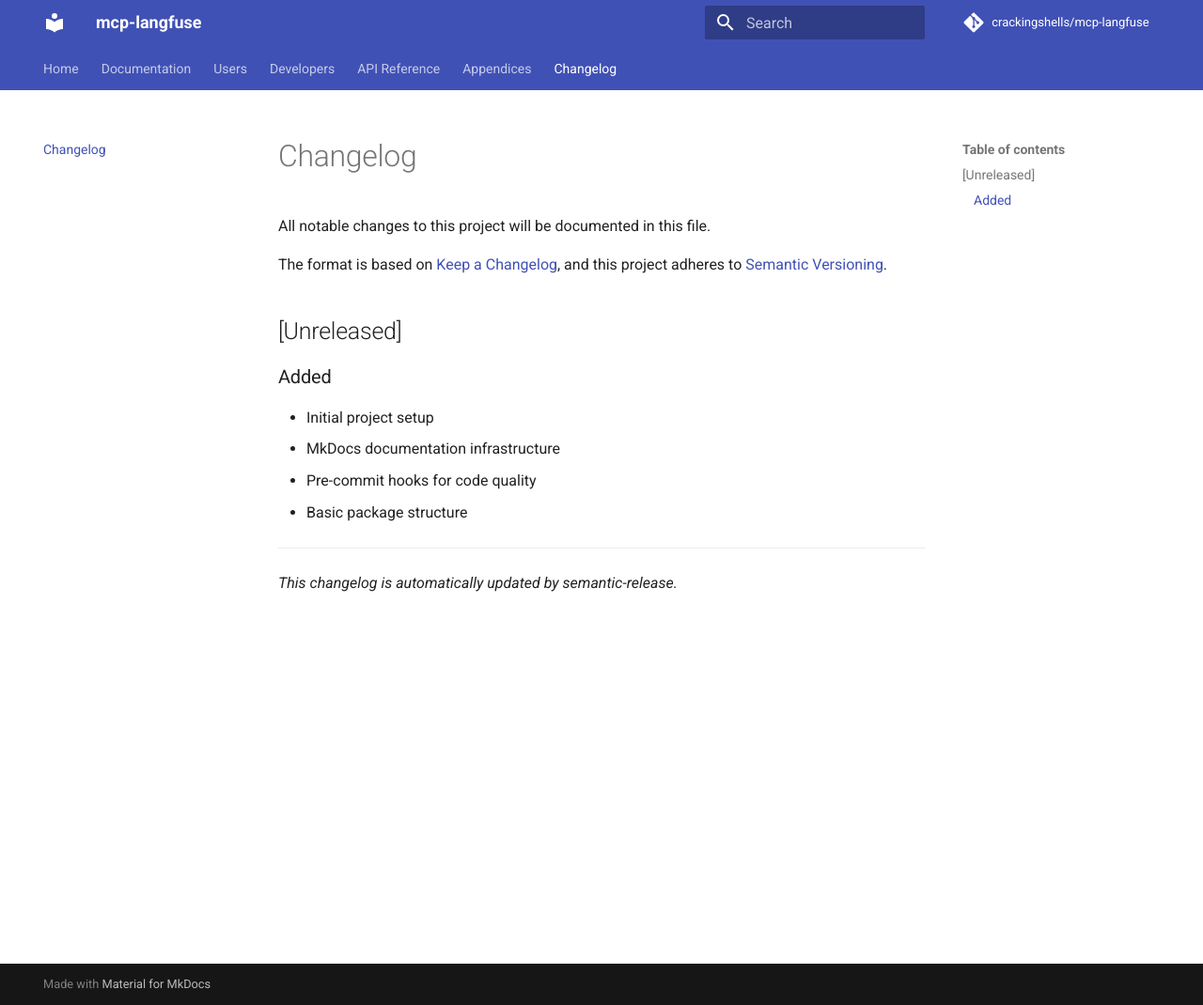
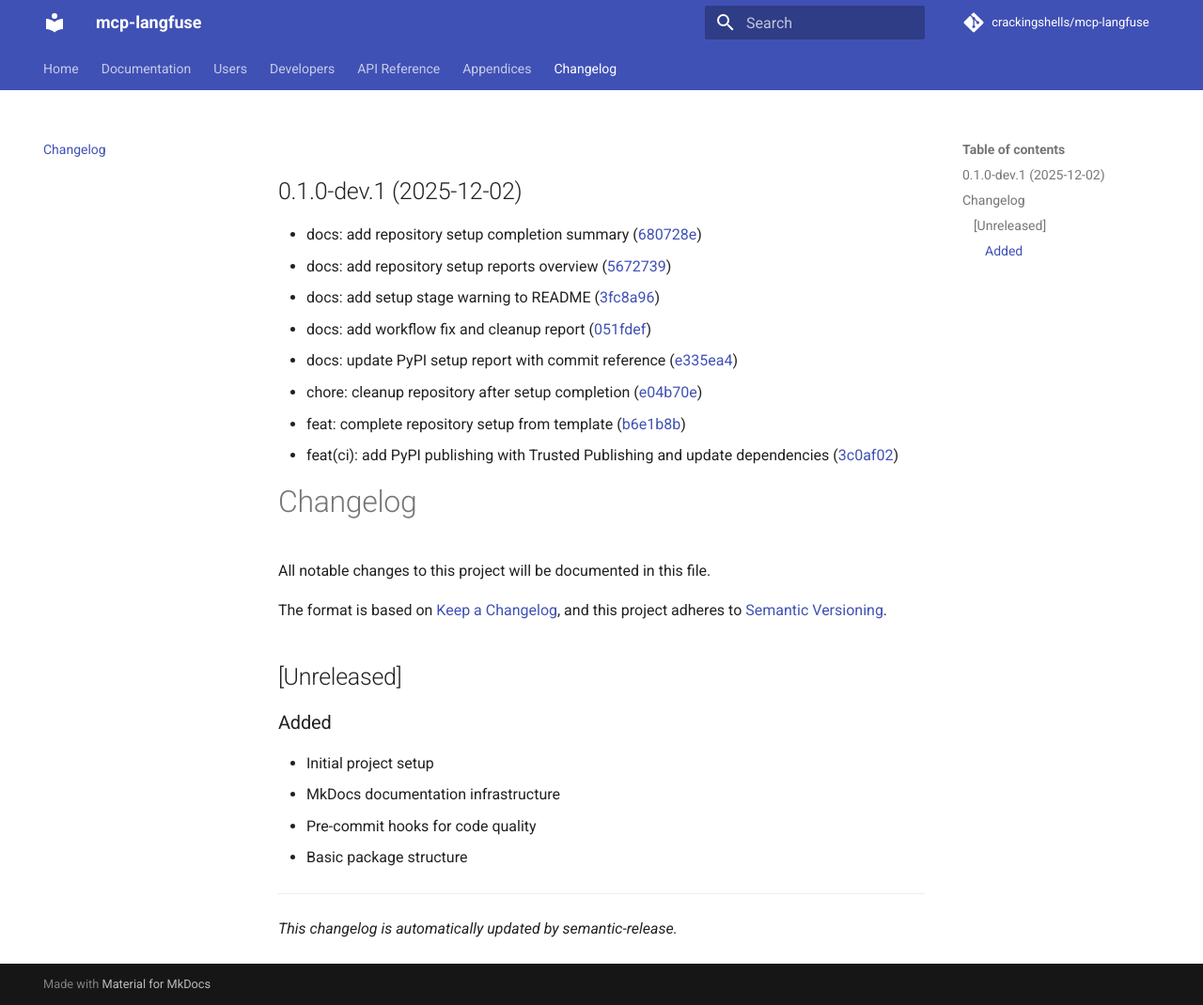
Before and after one commit to CrackingShells/mcp-langfuse, an MkDocs documentation site: the page built from docs/CHANGELOG.md, in a window 1280 px wide and 1070 px high. Shown: the whole window at 94% size. Built offline with MkDocs 1.6.1 and Material for MkDocs 9.7.7, drawn with Linux system fonts in a browser that asks for light colours; comment, search, counter and statistics services are not loaded.

Commit message:
chore(release): 0.1.0-dev.1 [skip ci]
## 0.1.0-dev.1 (2025-12-02)

* docs: add repository setup completion summary ([680728e](https://github.com/CrackingShells/mcp-langfuse/commit/680728e))
* docs: add repository setup reports overview ([5672739](https://github.com/CrackingShells/mcp-langfuse/commit/5672739))
* docs: add setup stage warning to README ([3fc8a96](https://github.com/CrackingShells/mcp-langfuse/commit/3fc8a96))
* docs: add workflow fix and cleanup report ([051fdef](https://github.com/CrackingShells/mcp-langfuse/commit/051fdef))
* docs: update PyPI setup report with commit reference ([e335ea4](https://github.com/CrackingShells/mcp-langfuse/commit/e335ea4))
* chore: cleanup repository after setup completion ([e04b70e](https://github.com/CrackingShells/mcp-langfuse/commit/e04b70e))
* feat: complete repository setup from template ([b6e1b8b](https://github.com/CrackingShells/mcp-langfuse/commit/b6e1b8b))
* feat(ci): add PyPI publishing with Trusted Publishing and update dependencies ([3c0af02](https://github.com/CrackingShells/mcp-langfuse/commit/3c0af02))

```diff
--- a/docs/CHANGELOG.md
+++ b/docs/CHANGELOG.md
@@ -1,3 +1,14 @@
+## 0.1.0-dev.1 (2025-12-02)
+
+* docs: add repository setup completion summary ([680728e](https://github.com/CrackingShells/mcp-langfuse/commit/680728e))
+* docs: add repository setup reports overview ([5672739](https://github.com/CrackingShells/mcp-langfuse/commit/5672739))
+* docs: add setup stage warning to README ([3fc8a96](https://github.com/CrackingShells/mcp-langfuse/commit/3fc8a96))
+* docs: add workflow fix and cleanup report ([051fdef](https://github.com/CrackingShells/mcp-langfuse/commit/051fdef))
+* docs: update PyPI setup report with commit reference ([e335ea4](https://github.com/CrackingShells/mcp-langfuse/commit/e335ea4))
+* chore: cleanup repository after setup completion ([e04b70e](https://github.com/CrackingShells/mcp-langfuse/commit/e04b70e))
+* feat: complete repository setup from template ([b6e1b8b](https://github.com/CrackingShells/mcp-langfuse/commit/b6e1b8b))
+* feat(ci): add PyPI publishing with Trusted Publishing and update dependencies ([3c0af02](https://github.com/CrackingShells/mcp-langfuse/commit/3c0af02))
+
 # Changelog
 
 All notable changes to this project will be documented in this file.
```
